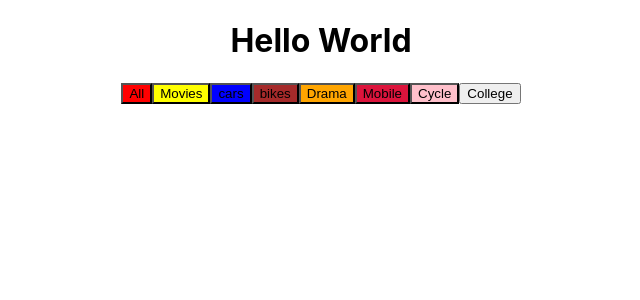
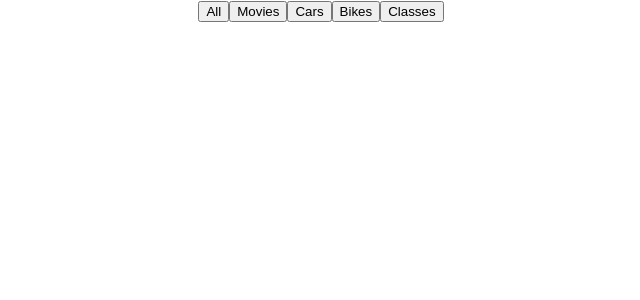
Before and after one commit to ManojNambiraj/demo2, a React (Create React App) app: page / in a window 1280 px wide. Shown: the top 300 px of the page, without its empty margins (319-959 px from the left). Built offline with nearby package versions, Linux system fonts and the light colour scheme.

Commit message:
Class2 codes

```diff
--- a/src/App.js
+++ b/src/App.js
@@ -2,17 +2,29 @@ import "./App.css";
 import Button from "./Button";
 
 function App() {
+  const handleClick = (data) => {
+    alert(data);
+  };
+
   return (
     <div className="App">
-      <h1>Hello World</h1>
-      <Button itemName={"All"} btnColor={"red"} />
+
+      <Button handleClick={handleClick} btnName={"All"} value={50} />
+      <Button handleClick={handleClick} btnName={"Movies"} value={100} />
+      <Button handleClick={handleClick} btnName={"Cars"} value={2} />
+      <Button handleClick={handleClick} btnName={"Bikes"} value={1000} />
+      <Button handleClick={handleClick} btnName={"Classes"} value={666} />
+
+
+      {/* <h1>Hello World</h1> */}
+      {/* <Button itemName={"All"} btnColor={"red"} />
       <Button itemName={"Movies"} btnColor={"yellow"} />
       <Button itemName={"cars"} btnColor={"blue"} />
       <Button itemName={"bikes"} btnColor={"brown"} />
       <Button itemName={"Drama"} btnColor={"orange"} />
       <Button itemName={"Mobile"} btnColor={"crimson"} />
       <Button itemName={"Cycle"} btnColor={"pink"} />
-      <Button itemName={"College"} btnColor={"lavendar"} />
+      <Button itemName={"College"} btnColor={"lavendar"} /> */}
     </div>
   );
 }
--- a/src/Button.js
+++ b/src/Button.js
@@ -1,13 +1,15 @@
 import React from "react";
-// import "./Button.css"
 
 function Button(props) {
-  // console.log("props--->", );
 
   return (
     <>
-      <button style={{ backgroundColor: props.btnColor }} className="demoBTN">
-        {props.itemName}
+      <button
+        onClick={() => {
+          props.handleClick(props.value);
+        }}
+      >
+        {props.btnName}
       </button>
     </>
   );
```
